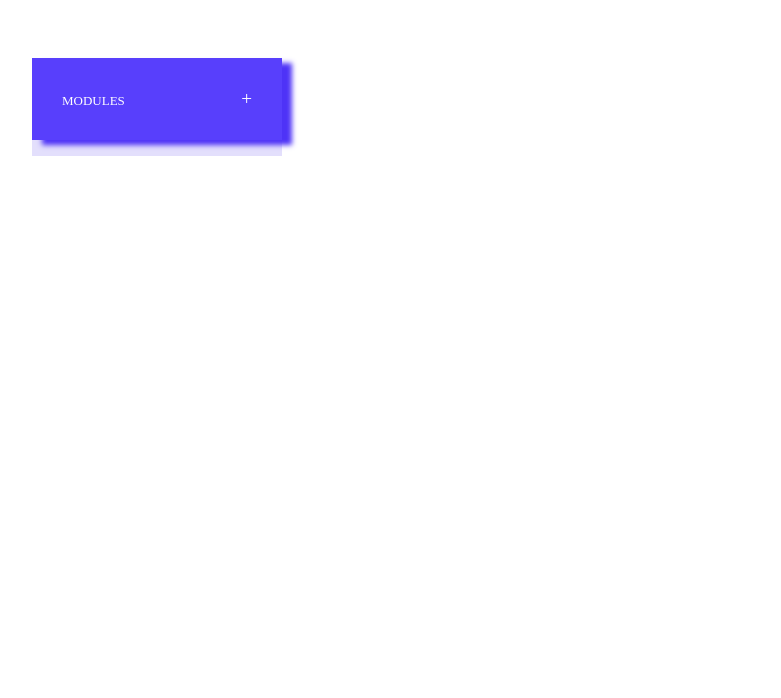
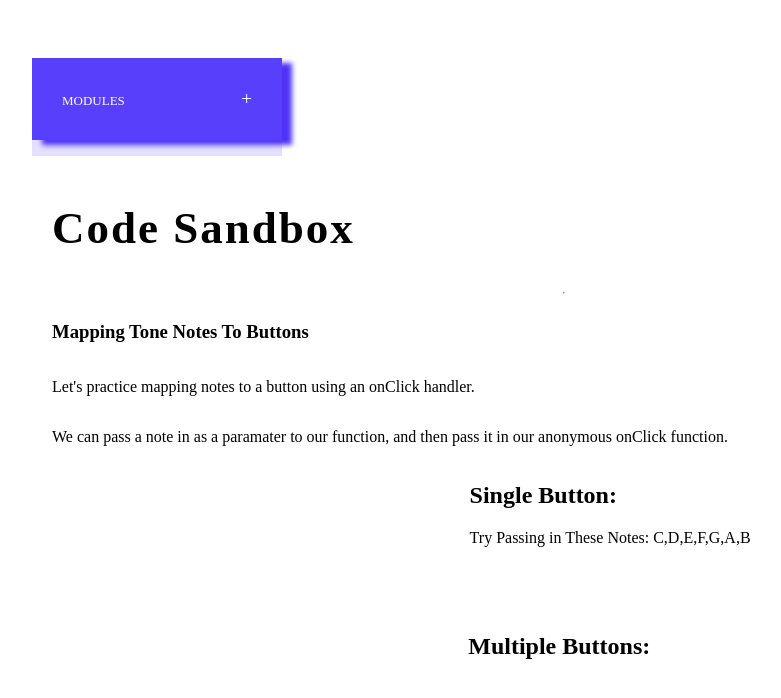
Before and after one commit to smarchante1/ToneDemo, a React (Create React App) app: page /sandbox in a window 1280 px wide. Shown: the top 698 px of the page, without its empty margins (26-807 px from the left). Built offline with nearby package versions, Linux system fonts and the light colour scheme.

Commit message:
added the sandbox module

```diff
--- a/src/App.js
+++ b/src/App.js
@@ -1,8 +1,9 @@
 import React from "react";
-import "./App.css"
-import BasicKeys from './components/BasicKeys'
-import BasicTones from './components/Home'
-import CreateSong from './components/CreateSong'
+import "./App.css";
+import BasicKeys from './components/BasicKeys';
+import BasicTones from './components/Home';
+import CreateSong from './components/CreateSong';
+import Sandbox from './components/Sandbox';
 import {
   BrowserRouter as Router,
   Switch,
@@ -28,6 +29,9 @@ export default function App() {
               <li>
                 <div className="menu-link"><Link to="/module3">Module 3: Creating Songs</Link></div>
               </li>
+              <li>
+                <div className="menu-link"><Link to="/sandbox">Code Sandbox</Link></div>
+              </li>
             </ul>
         </nav>
 
@@ -47,6 +51,11 @@ export default function App() {
               <CreateSong />
             </div>
           </Route>
+          <Route path="/sandbox">
+            <div className="main-container">
+              <Sandbox />
+            </div>
+          </Route>
         </Switch>
       </div>
     </Router>
--- a/src/components/BasicKeys.css
+++ b/src/components/BasicKeys.css
@@ -37,13 +37,17 @@
 
 .generic-button {
   padding: 10px;
-  margin-left: 45px;
+  margin-left: 65px;
   max-width: 60px;
   min-height: 53px;
 }
 
 .generic-button-container{
   padding-left: 40%;
+}
+
+.multiple-button-heading{
+  padding-left: 41%;
 }
 
 .song-play {
--- /dev/null
+++ b/src/components/Sandbox.js
@@ -0,0 +1,70 @@
+import "./BasicKeys.css"
+import React from 'react';
+import * as Tone from "tone";
+
+
+const Sandbox = () => {
+
+    // We start by initializing an new Synth instrument
+
+    const synth = new Tone.Synth().toDestination();
+
+    // Now we must create a function to trigger a note to sound
+
+    // function playNote(note) {
+    //   synth.triggerAttackRelease(`${note}4`, "8n");
+    // }
+
+    return (
+      <div className="App">
+
+        <div className="page-content">
+            <h1>Code Sandbox</h1>
+            <hr />
+
+            <div className="content-container">
+                <h3>Mapping Tone Notes To Buttons</h3>
+                <p>Let's practice mapping notes to a button using an  onClick handler.</p>
+
+                <p>We can pass a note in as a paramater to our function, and then pass it in our anonymous onClick function.</p>
+
+                <div className="generic-button-container">
+                  <h2>Single Button:</h2>
+                  <p>Try Passing in These Notes: C,D,E,F,G,A,B</p>
+                  {/* <button className="generic-button" onClick={() => playNote("A")}>A</button> */}
+                </div>
+            </div>
+        </div>
+
+        <div className="multiple-button-heading">
+            <h2>Multiple Buttons:</h2>
+        </div>
+
+        <div className="note-wrapper">
+
+
+            {/* <button className="note" onClick={() => playNote("C")}>
+              <span>C</span>
+            </button>
+            <button className="note" onClick={() => playNote("D")}>
+              <span>D</span>
+            </button>
+            <button className="note" onClick={() => playNote("E")}>
+              <span>E</span>
+            </button>
+            <button className="note" onClick={() => playNote("G")}>
+              <span>G</span>
+            </button>
+            <button className="note" onClick={() => playNote("A")}>
+              <span>A</span>
+            </button> */}
+
+
+        </div>
+
+      </div>
+    );
+
+}
+
+export default Sandbox
```
